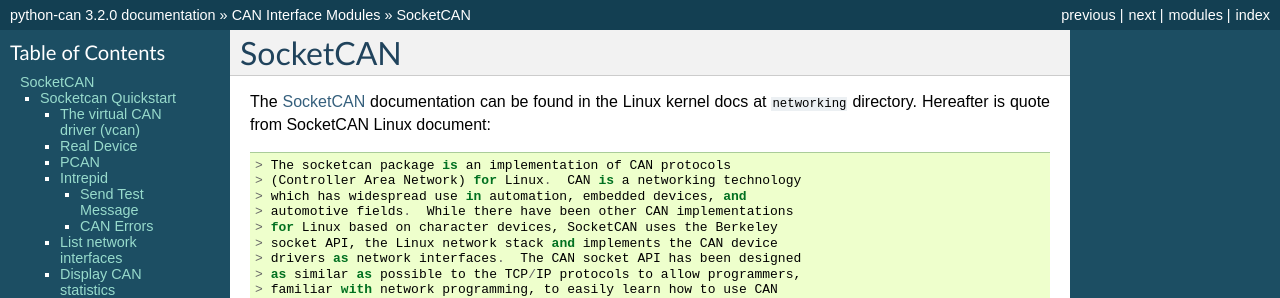
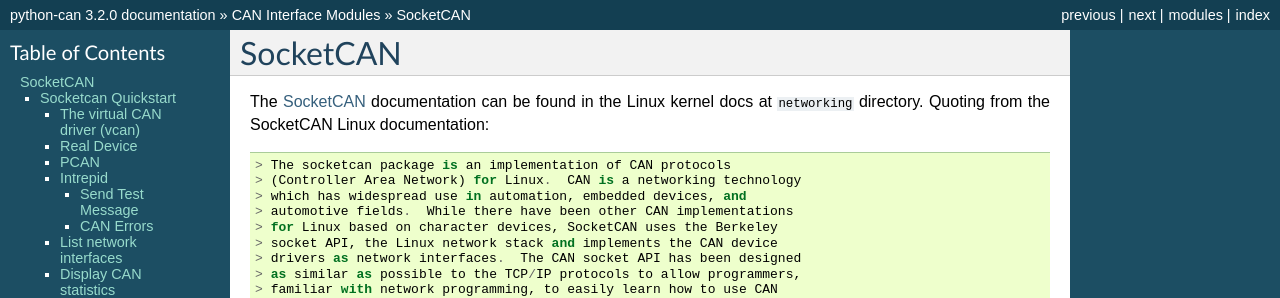
Before and after one commit to hardbyte/python-can, a Sphinx documentation site: the page built from doc/interfaces/socketcan.rst, in a window 1280 px wide and 900 px high. Shown: the top 298 px of the window. Built offline with Sphinx 7.4.7, drawn with Linux system fonts in a browser that asks for light colours.

Commit message:
minor rephrasing in doc/interfaces/socketcan.rst

```diff
--- a/doc/interfaces/socketcan.rst
+++ b/doc/interfaces/socketcan.rst
@@ -2,7 +2,7 @@ SocketCAN
 =========
 
 The `SocketCAN`_ documentation can be found in the Linux kernel docs at
-``networking`` directory. Hereafter is quote from SocketCAN Linux document::
+``networking`` directory. Quoting from the SocketCAN Linux documentation::
 
 > The socketcan package is an implementation of CAN protocols
 > (Controller Area Network) for Linux.  CAN is a networking technology
```
